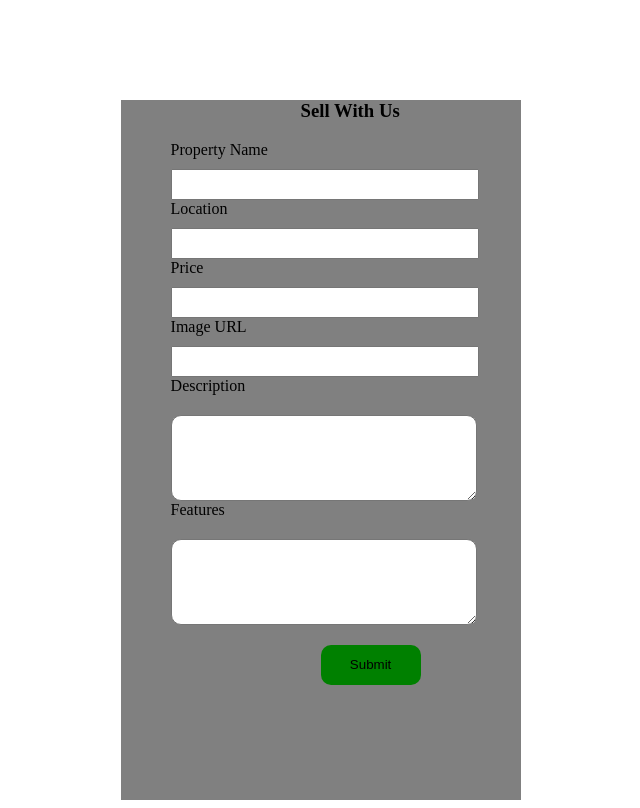
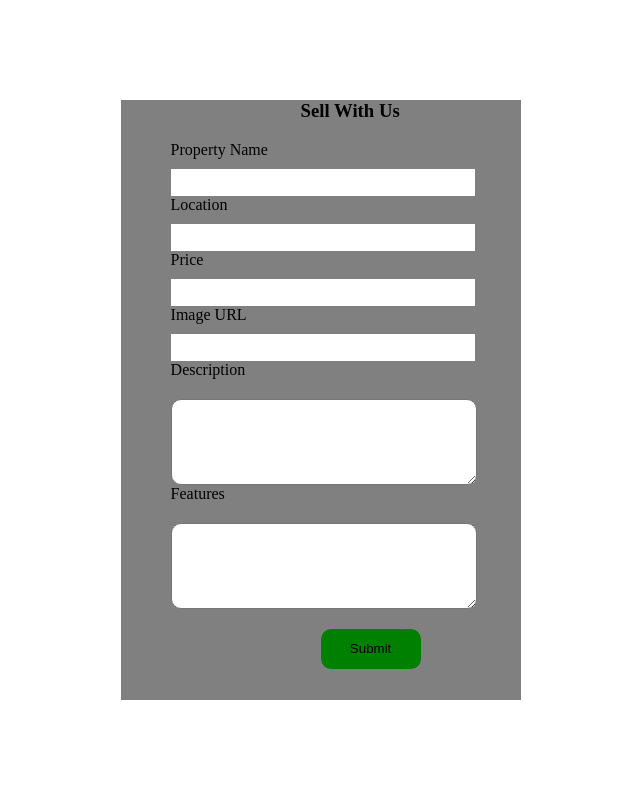
Before and after one commit to mbuimbogo/Makao-Homes-frontend, a React (Create React App) app in the folder makao-homes/: page / in a window 1280 px wide. Shown: the whole page, without its empty margins (393-1033 px from the left). Built offline with nearby package versions, Linux system fonts and the light colour scheme.

Commit message:
Style Add property form

```diff
--- a/makao-homes/src/index.css
+++ b/makao-homes/src/index.css
@@ -20,7 +20,7 @@ code {
   top: 5%;
   left: 40%;
   width: 400px;
-      height: 700px;
+  height: 600px;
   background-color: gray;
   margin-top: 100px;
 
@@ -31,7 +31,7 @@ form input{
   margin-left: 50px;
   width: 300px;
   height: 25px;
-  border-style: ;
+  border-style:none;
 
 
 }
```
Lines whose indentation alone changed are shown as unchanged.
